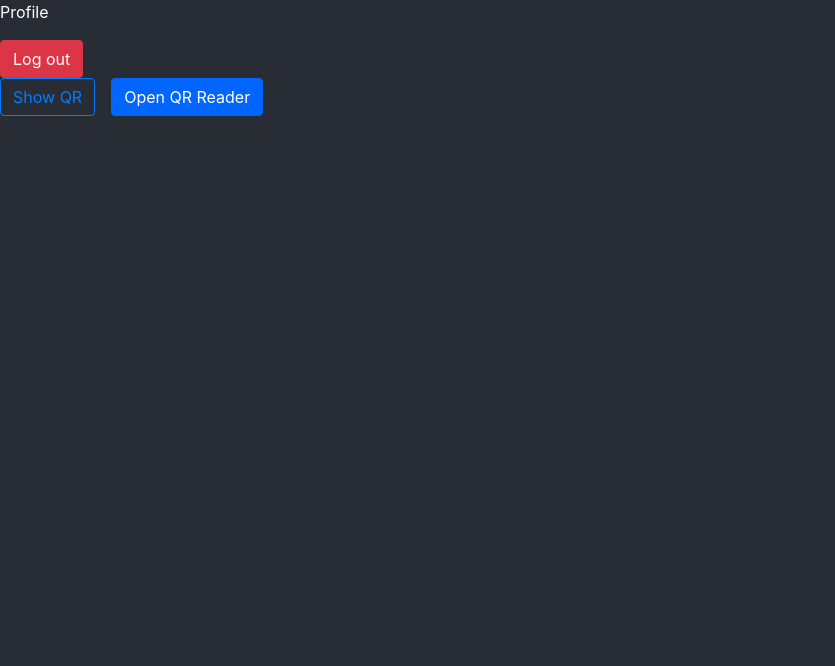
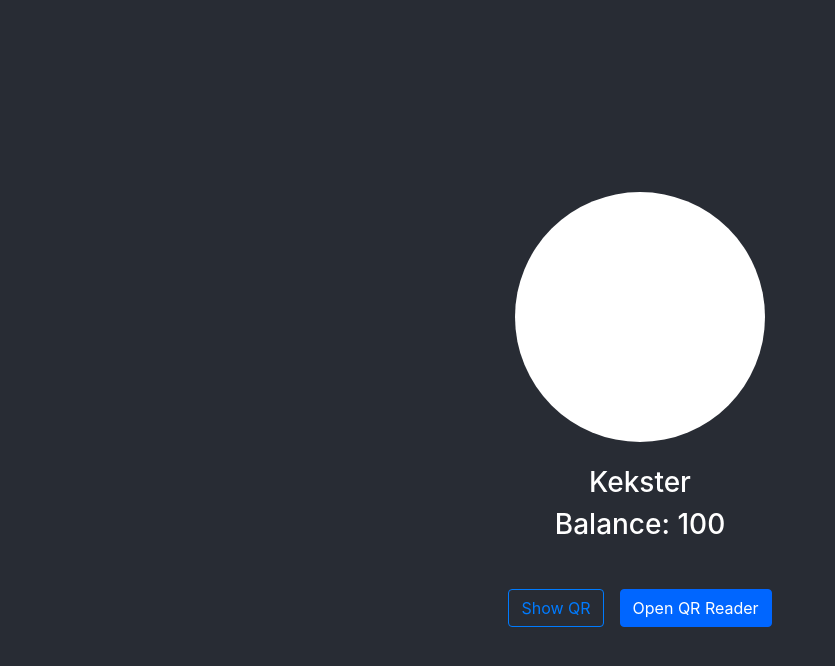
Before and after one commit to IAmVisco/pardon, a React (Create React App) app: page /profile in a window 1280 px wide. Shown: the top 666 px of the page, without its empty margins (0-835 px from the left). Built offline with nearby package versions, Linux system fonts and the light colour scheme.

Commit message:
Add profile page layout

```diff
--- a/src/components/Profile.js
+++ b/src/components/Profile.js
@@ -1,21 +1,27 @@
 import React from 'react'
-import { Button } from 'react-bootstrap'
+import { Button, Col, Container, Row } from 'react-bootstrap'
 import '../styles/Profile.scss'
 
 const Profile = (props) => {
-  const logout = (e) => {
-    localStorage.removeItem('token')
-    props.history.push('/')
-  }
+  const name = 'Kekster'
+  const balance = '100'
 
   return (
-    <div>
-      <p>Profile</p>
-      <Button variant='danger' onClick={logout}>Log out</Button>
-      <br />
-      <Button variant='outline-primary' className='mr-3'>Show QR</Button>
-      <Button variant='primary'>Open QR Reader</Button>
-    </div>
+    <Container fluid>
+      <Row className='justify-content-center'>
+        <Col lg={4} md={8} className='text-center app-col'>
+          <div className='avatar--container'>
+            <div className='avatar--content'></div>
+          </div>
+          <div className='mt-4 mb-5'>
+            <h3>{name}</h3>
+            <h3>Balance: {balance}</h3>
+          </div>
+          <Button variant='outline-primary' className='mr-3'>Show QR</Button>
+          <Button variant='primary'>Open QR Reader</Button>
+        </Col>
+      </Row>
+    </Container>
   )
 }
 
--- a/src/styles/Profile.scss
+++ b/src/styles/Profile.scss
@@ -0,0 +1,12 @@
+@import 'mixins';
+@import 'colors';
+
+.avatar--content {
+    width: 50vw;
+    height: 50vw;
+    border-radius: 50%;
+    background-color: $white;
+    margin: auto;
+    max-width: 250px;
+    max-height: 250px;
+}
```
